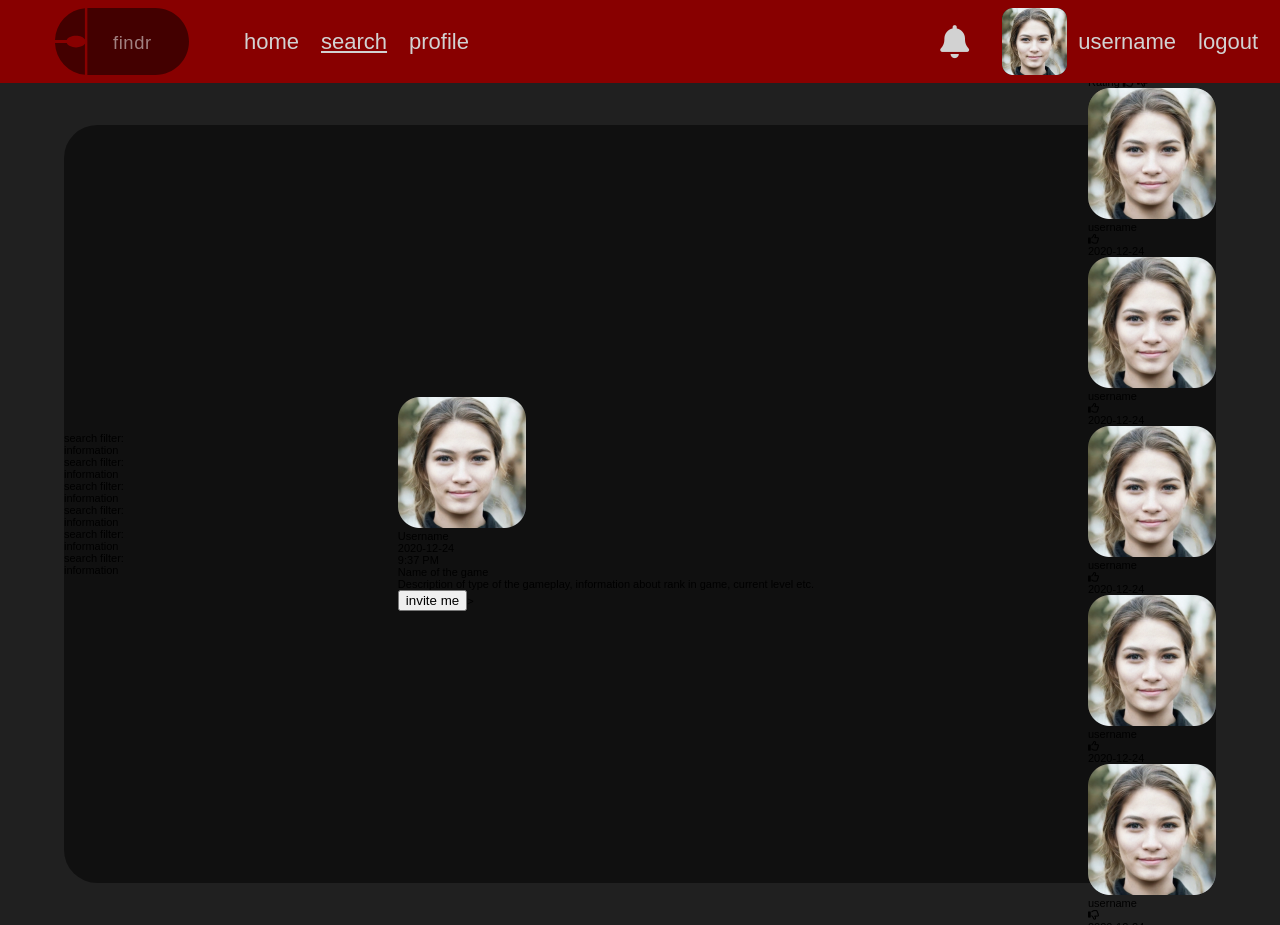
After one commit to bziembanski/findr, a PHP site: page /public/views/ann.html in a window 1280 px wide. The commit adds this page. Run offline with PHP 8.4, Linux system fonts and the light colour scheme; some libraries are stand-ins or nearby versions.

Commit message:
annoucment zaczęty

```diff
--- a/public/css/style.css
+++ b/public/css/style.css
@@ -10,6 +10,8 @@ body{
     height: 100vh;
     background: #202020;
     overflow: hidden;
+    justify-items: center;
+    justify-content: center;
 }
 nav header {
     background: #880000;
@@ -404,6 +406,23 @@ section.announcements{
     font-size:large;
 }
 
+.ann-main{
+    height: 91vh;
+    flex-direction: column;
+    align-items: center;
+    justify-content: center;
+}
+.ann-main-container{
+    width: 90%;
+    height: 90%;
+    display: flex;
+    flex-direction: row;
+    align-items: center;
+    justify-items: center;
+    justify-content: space-between;
+    background: #00000080;
+    border-radius: 3em;
+}
 @media only screen and (max-device-width: 1000px){
     .logo-container{
         flex-direction: column;
--- /dev/null
+++ b/public/views/ann.html
@@ -0,0 +1,114 @@
+<!DOCTYPE html>
+<html lang="en">
+<head>
+    <link rel="stylesheet" type="text/css" href="../css/reset.css">
+    <link rel="stylesheet" type="text/css" href="../css/style.css">
+    <script src="https://kit.fontawesome.com/09f69f3f15.js" crossorigin="anonymous"></script>
+    <title>SEARCH PAGE</title>
+</head>
+<body>
+    <div class="container">
+        <nav>
+            <header>
+                <div class="logo-nav-header">
+                    <img id="logo-header" src="../img/logo.svg">
+                    <ul>
+                        <li><a href="">home</a></li>
+                        <li class="active"><a href="">search</a></li>
+                        <li><a href="">profile</a></li>
+                    </ul>
+                </div>
+                <div class="profile-header">
+                    <i class="fas fa-bell"></i>
+                    <div class="profile-nav">
+                        <img src="../img/avatar.png">
+                        <div class="profile-nav-username">username</div>
+                    </div>
+                    <div class="nav-logout">logout</div>
+                </div>
+
+            </header>
+        </nav>
+        <main class="ann-main">
+            <div class="ann-main-container">
+                <section class="ann-filters">
+                    <div class="ann-filter">
+                        <p class="ann-search-filter">search filter:</p>
+                        <p class="ann-search-information">information</p>
+                    </div>
+                    <div class="ann-filter">
+                        <p class="ann-search-filter">search filter:</p>
+                        <p class="ann-search-information">information</p>
+                    </div>
+                    <div class="ann-filter">
+                        <p class="ann-search-filter">search filter:</p>
+                        <p class="ann-search-information">information</p>
+                    </div>
+                    <div class="ann-filter">
+                        <p class="ann-search-filter">search filter:</p>
+                        <p class="ann-search-information">information</p>
+                    </div>
+                    <div class="ann-filter">
+                        <p class="ann-search-filter">search filter:</p>
+                        <p class="ann-search-information">information</p>
+                    </div>
+                    <div class="ann-filter">
+                        <p class="ann-search-filter">search filter:</p>
+                        <p class="ann-search-information">information</p>
+                    </div>
+                </section>
+                <section class="ann-content">
+                    <div class="ann-user-profile-info">
+                        <img src="../img/avatar.png">
+                        <div>
+                            <div class="ann-username">Username</div>
+                            <div class="ann-date">2020-12-24</div>
+                            <div class="ann-hour">9:37 PM</div>
+                        </div>
+                    </div>
+                    <div class="ann-content">
+                        <div class="ann-game-name">Name of the game</div>
+                        <div class="ann-desc">Description of type of the gameplay, information about rank in game, current level etc.</div>
+                    </div>
+                    <button id="invite-button">invite me</button>>
+                </section>
+                <section class="ann-ratings-section">
+                    <div class="ann-ratings-section-heading">Rating <i class="far fa-thumbs-up"></i> <i class="far fa-thumbs-down"></i></div>
+                    <div class="ann-ratings">
+                        <div class="ann-rating">
+                            <img src="../img/avatar.png">
+                            <p>username</p>
+                            <i class="far fa-thumbs-up"></i>
+                            <p>2020-12-24</p>
+                        </div>
+                        <div class="ann-rating">
+                            <img src="../img/avatar.png">
+                            <p>username</p>
+                            <i class="far fa-thumbs-up"></i>
+                            <p>2020-12-24</p>
+                        </div>
+                        <div class="ann-rating">
+                            <img src="../img/avatar.png">
+                            <p>username</p>
+                            <i class="far fa-thumbs-up"></i>
+                            <p>2020-12-24</p>
+                        </div>
+                        <div class="ann-rating">
+                            <img src="../img/avatar.png">
+                            <p>username</p>
+                            <i class="far fa-thumbs-up"></i>
+                            <p>2020-12-24</p>
+                        </div>
+                        <div class="ann-rating">
+                            <img src="../img/avatar.png">
+                            <p>username</p>
+                            <i class="far fa-thumbs-down"></i>
+                            <p>2020-12-24</p>
+                        </div>
+                    </div>
+                </section>
+            </div>
+        </main>
+    </div>
+</body>
+</html>
```
